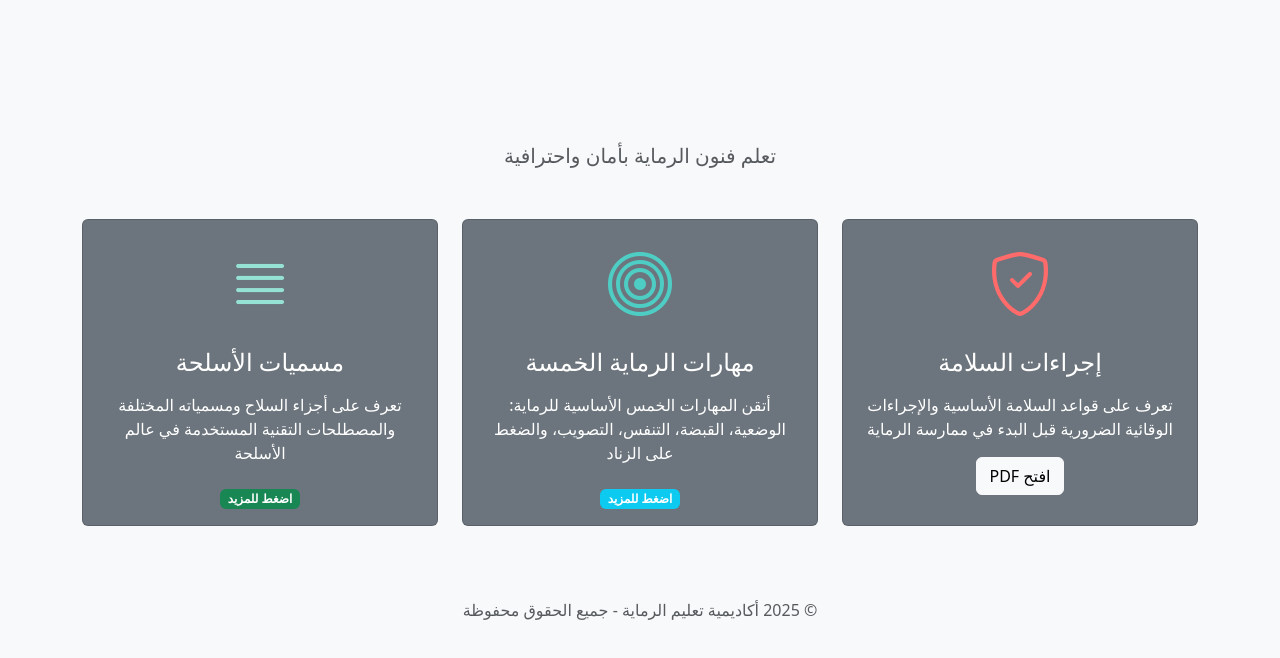
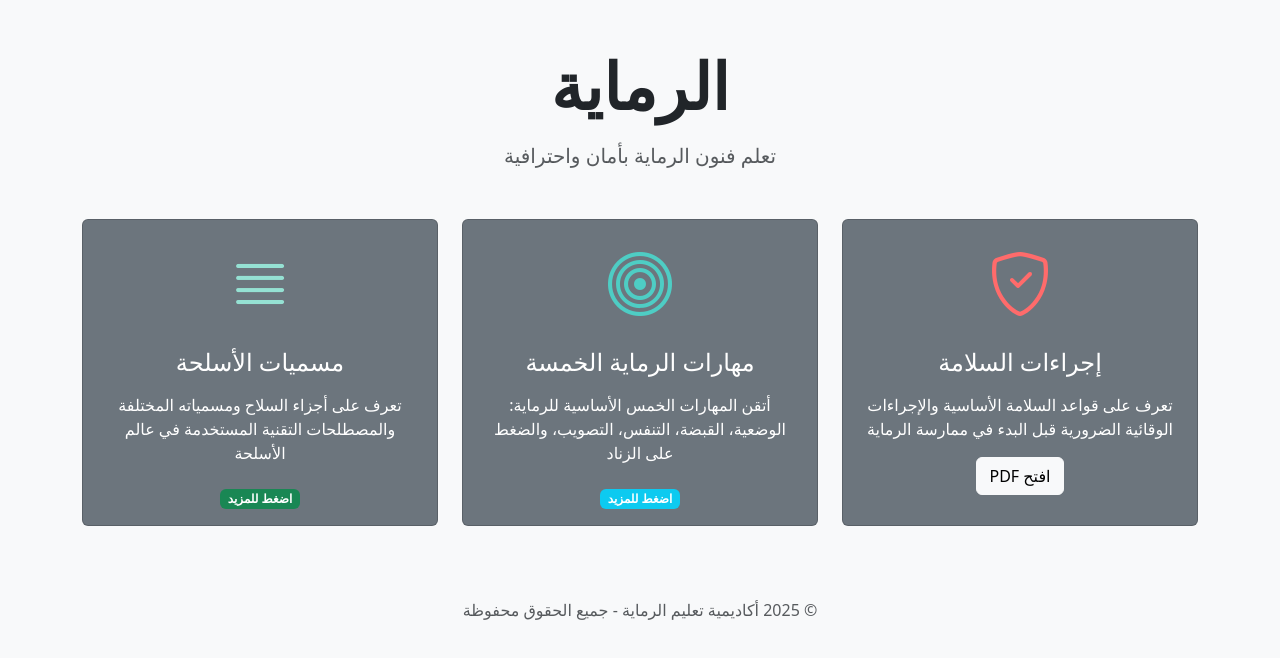
Before and after one commit to dddee131/Card, a plain HTML site: page F.html in a window 1280 px wide. Drawn offline with nearby package versions, Linux system fonts and the light colour scheme.

Commit message:
Update F.html

```diff
--- a/F.html
+++ b/F.html
@@ -7,7 +7,7 @@
     <link href="https://cdn.jsdelivr.net/npm/bootstrap@5.3.0/dist/css/bootstrap.min.css" rel="stylesheet">
     <link rel="stylesheet" href="https://cdn.jsdelivr.net/npm/bootstrap-icons@1.10.0/font/bootstrap-icons.css">
 </head>
-<body class="bg-light text-light">
+<body class="bg-light text-dark">
     <div class="container py-5">
         <header class="text-center mb-5">
             <h1 class="display-3 fw-bold mb-3">الرماية</h1>
```
